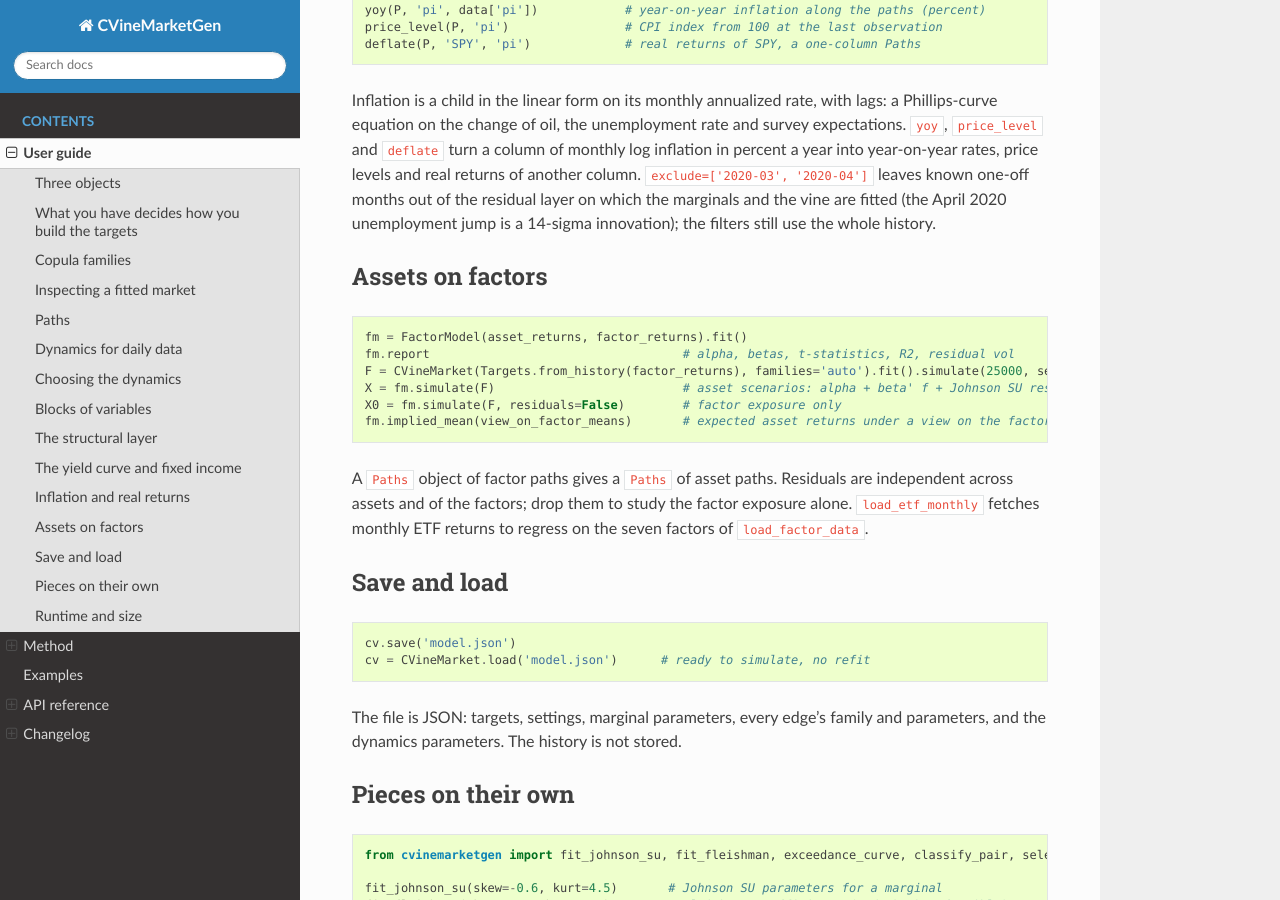
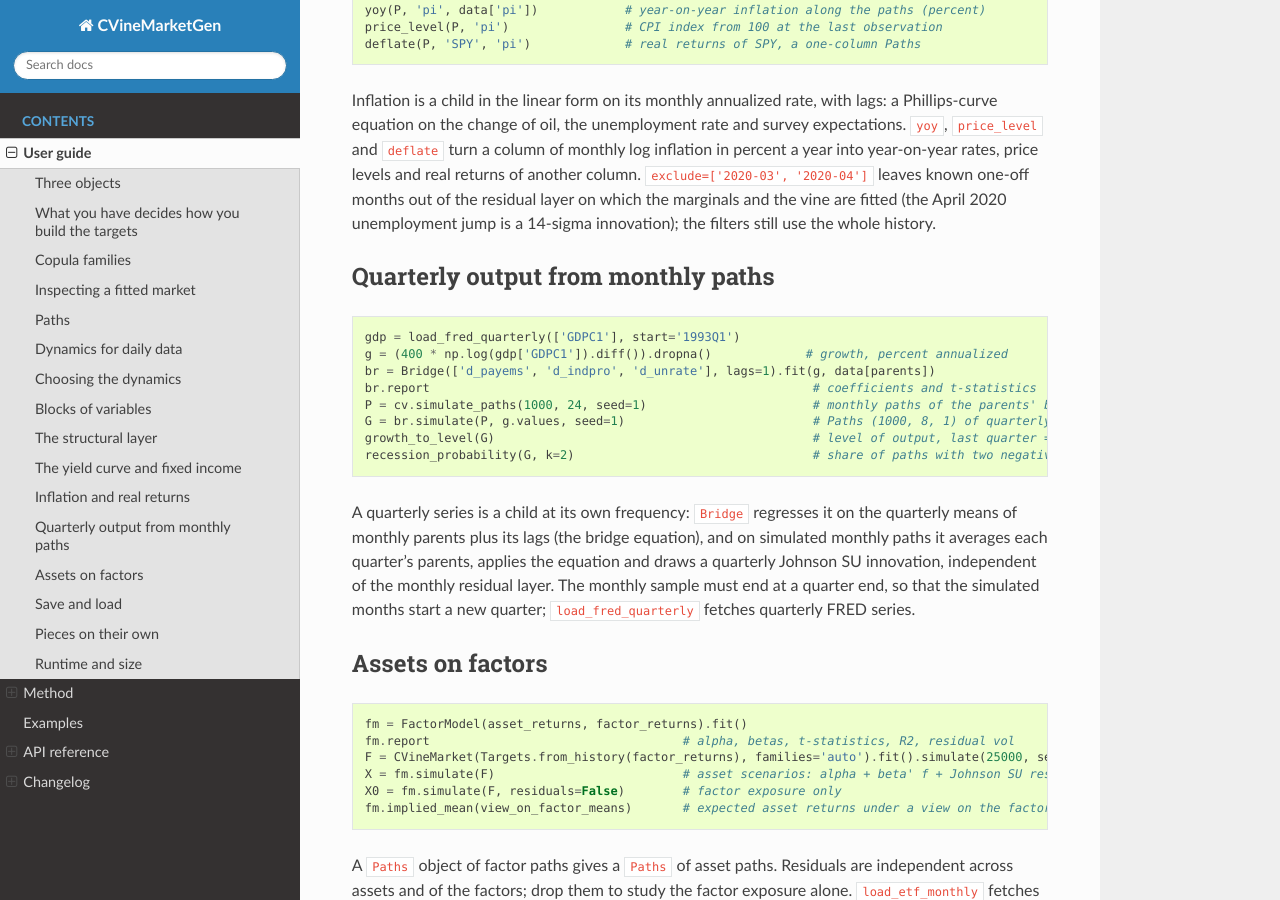
Before and after one commit to mamadouyamar/CVineMarketGen, a Sphinx documentation site: the page built from docs/userguide.rst, in a window 1280 px wide and 900 px high, scrolled down 5198 px. Built offline with Sphinx 7.4.7 and the Read the Docs theme 3.1.0, drawn with Linux system fonts in a browser that asks for light colours; pages that are not in the unit, such as notebooks, are missing from menus; the version number is read from the project's files by our own code.

Commit message:
docs: notebook 14, GDP from monthly paths through a bridge equation; docs, changelog and README
Co-Authored-By: Claude Fable 5.1 <noreply@anthropic.com>

```diff
--- a/docs/examples.rst
+++ b/docs/examples.rst
@@ -21,3 +21,4 @@ badge.
    examples/11_structural_layer_fx
    examples/12_yield_curve_fixed_income
    examples/13_inflation
+   examples/14_gdp_bridge
--- a/docs/method.rst
+++ b/docs/method.rst
@@ -112,6 +112,9 @@ the pipeline and leave it unchanged.
   and expectations; :func:`~cvinemarketgen.paths.price_level`,
   :func:`~cvinemarketgen.paths.yoy` and :func:`~cvinemarketgen.paths.deflate`
   read price levels, year-on-year rates and real returns off the paths.
+* Quarterly output: :class:`~cvinemarketgen.bridge.Bridge`, a bridge equation
+  on the quarterly means of monthly parents, applied to the monthly paths with
+  an independent quarterly innovation.
 
 Family selection in short
 -------------------------
--- a/docs/userguide.rst
+++ b/docs/userguide.rst
@@ -284,6 +284,28 @@ leaves known one-off months out of the residual layer on which the marginals
 and the vine are fitted (the April 2020 unemployment jump is a 14-sigma
 innovation); the filters still use the whole history.
 
+Quarterly output from monthly paths
+-----------------------------------
+
+.. code-block:: python
+
+   gdp = load_fred_quarterly(['GDPC1'], start='1993Q1')
+   g = (400 * np.log(gdp['GDPC1']).diff()).dropna()             # growth, percent annualized
+   br = Bridge(['d_payems', 'd_indpro', 'd_unrate'], lags=1).fit(g, data[parents])
+   br.report                                                     # coefficients and t-statistics
+   P = cv.simulate_paths(1000, 24, seed=1)                       # monthly paths of the parents' block and SPY
+   G = br.simulate(P, g.values, seed=1)                          # Paths (1000, 8, 1) of quarterly growth
+   growth_to_level(G)                                            # level of output, last quarter = 100
+   recession_probability(G, k=2)                                 # share of paths with two negative quarters
+
+A quarterly series is a child at its own frequency: ``Bridge`` regresses it on
+the quarterly means of monthly parents plus its lags (the bridge equation), and
+on simulated monthly paths it averages each quarter's parents, applies the
+equation and draws a quarterly Johnson SU innovation, independent of the
+monthly residual layer. The monthly sample must end at a quarter end, so that
+the simulated months start a new quarter; ``load_fred_quarterly`` fetches
+quarterly FRED series.
+
 Assets on factors
 -----------------
 
```
Also changed, not shown: other parts of docs/examples.rst (+1 -1 lines), CHANGELOG.md (+6 -1 lines), README.md (+10 -2 lines), docs/api.rst (+7 -1 lines), 1 other file.
